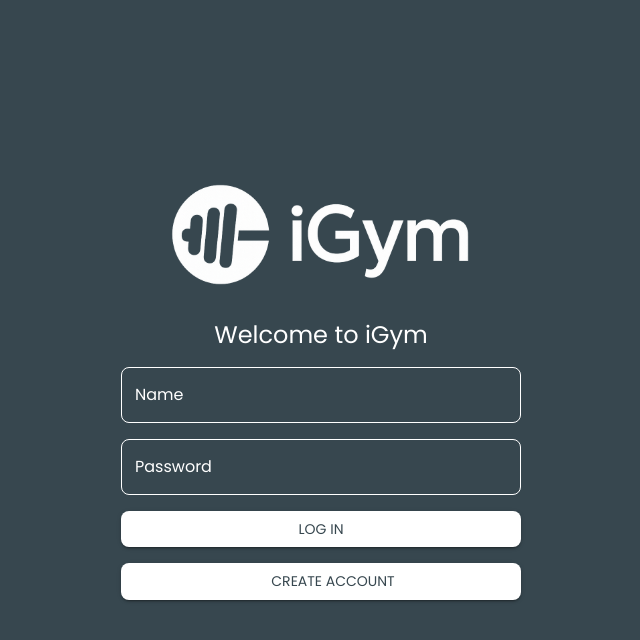
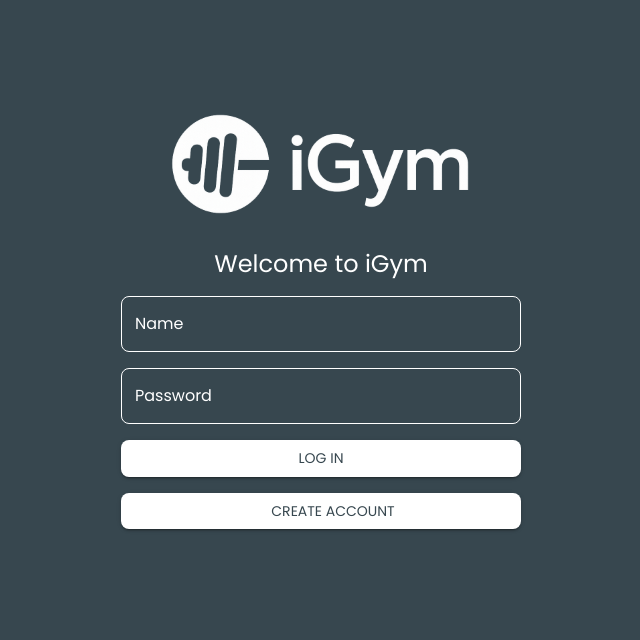
Before and after one commit to tomerpeceniski/igym, a React (Vite) app in the folder frontend/: page /login in a window 1280 px wide. Shown: the top 640 px of the page, without its empty margins (319-959 px from the left). Built offline with nearby package versions, Linux system fonts and the light colour scheme; some icons are missing.

Commit message:
fix: resolve scroll page problem in LoginPage

```diff
--- a/frontend/src/pages/LoginPage.jsx
+++ b/frontend/src/pages/LoginPage.jsx
@@ -42,13 +42,12 @@ export default function LoginPage() {
             flexDirection="column"
             alignItems="center"
             justifyContent="center"
-            minHeight="90vh"
+            mt={10}
         >
             <Box
                 component="img"
                 src={logo}
                 alt="iGym logo"
-                maxWidth="80%"
                 width={{ xs: '200px', sm: '250px', md: '300px' }}
                 mb={4}
             />
```
